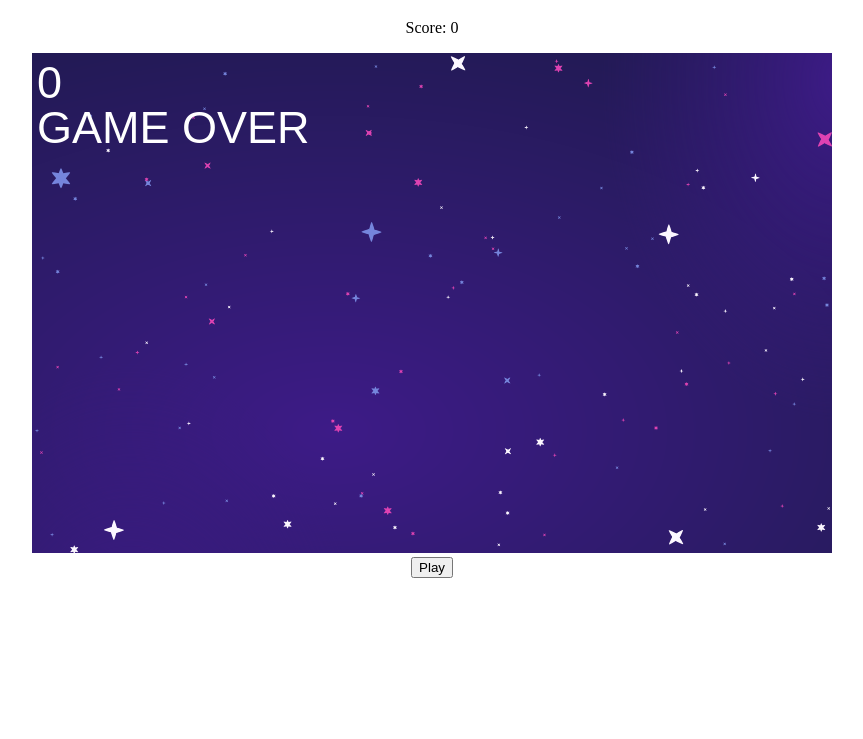
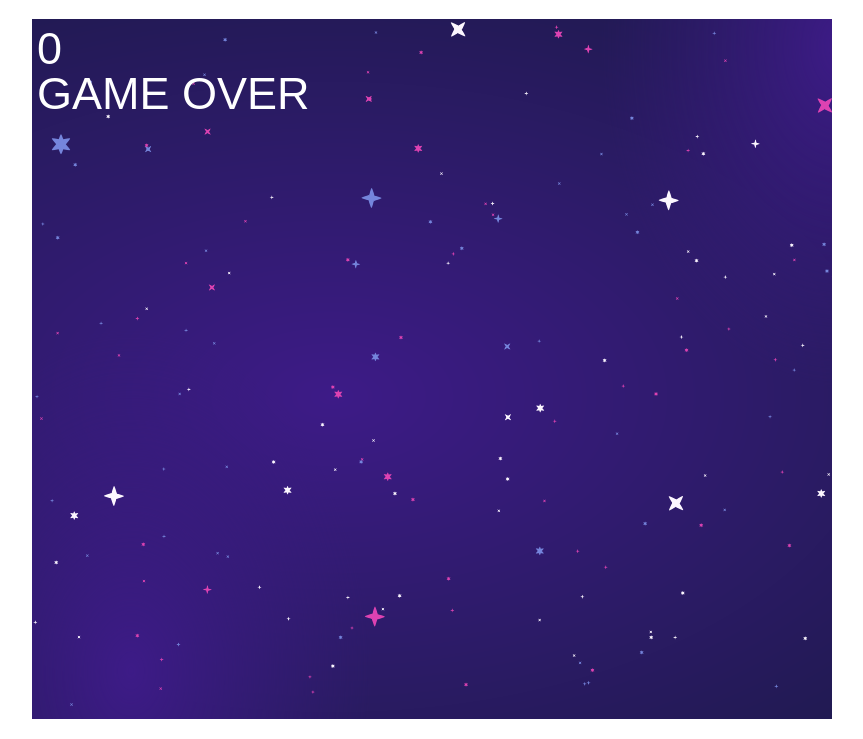
Before and after one commit to BezZar17/space-adventures, a plain HTML site: page index.html in a window 1280 px wide. Shown: the part 61-800 px from the top of the page, without its empty margins (208-1071 px from the left). Drawn offline with Linux system fonts and the light colour scheme.

Commit message:
score function fixed

```diff
--- a/app.js
+++ b/app.js
@@ -2,7 +2,7 @@
 //board
 let board
 let boardWidth = 800
-let boardHeight = 500
+let boardHeight = 700
 let context
 
 
@@ -88,7 +88,7 @@ if (ship.y > boardHeight){
     asteriod.x += velocityX
     context.drawImage(asteriod.img, asteriod.x, asteriod.y, asteriod.width, asteriod.height)
 
-    if(!asteriod.passed && ship.x > ship.x + ship.width){
+    if(!asteriod.passed && ship.x > asteriod.x + asteriod.width){
         score += 0.5 // because there are two astriods
         asteriod.passed = true
     }
--- a/index.html
+++ b/index.html
@@ -14,15 +14,7 @@
     <div class="main-features">
         <div>
           <h1>Space Adventures</h1>
-          <p>Score: <span id="score">0</span></p>
         </div>
-
-        <div class="grid">
             <canvas id="board"></canvas>
-          </div>
-
-        <button onclick="play()" class="play-button">Play</button>
-      </div>
-
 </body>
 </html>
```
Also changed, not shown: 2 other files.
